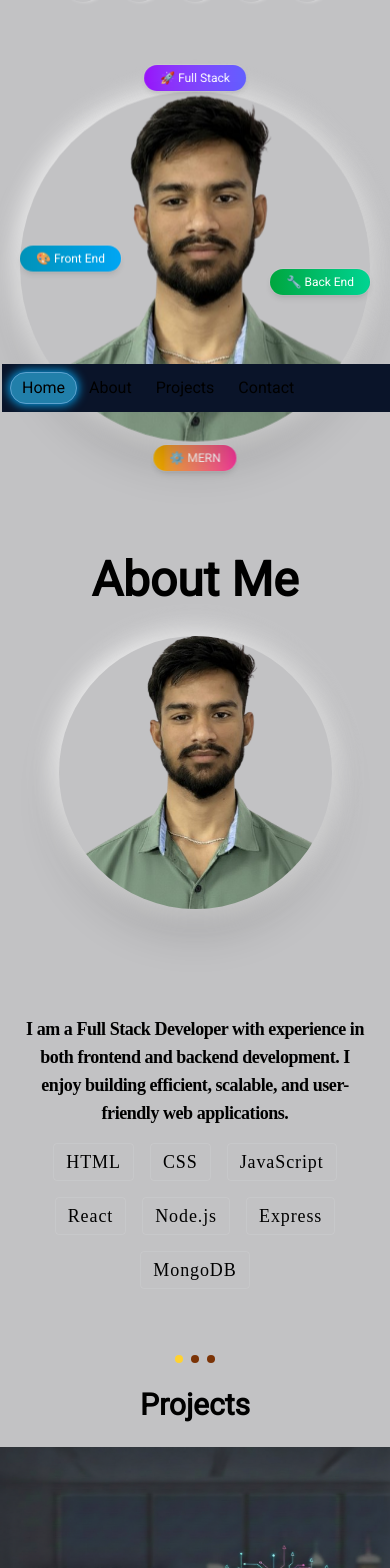
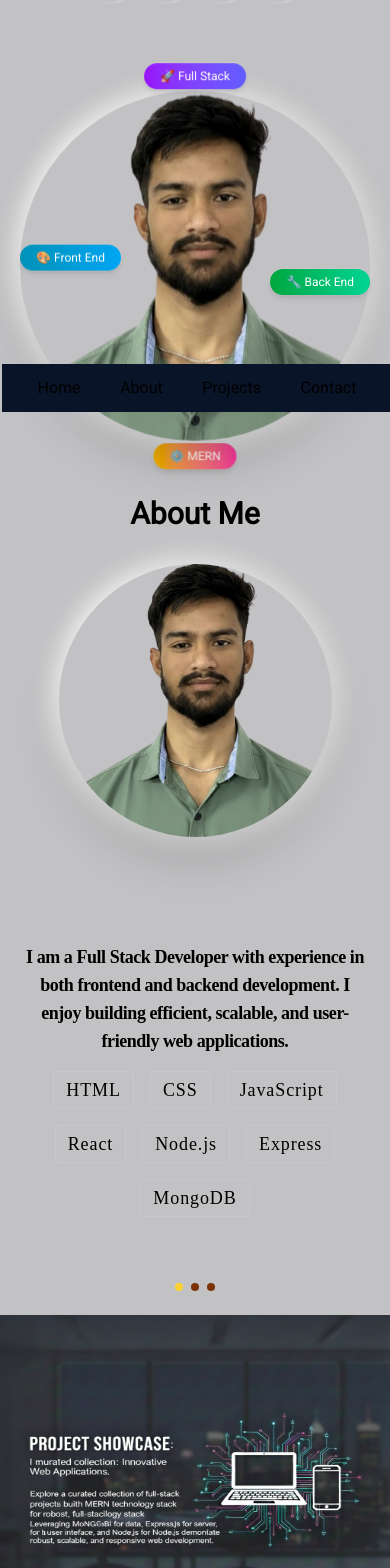
Before and after one commit to BanothSujith/Protfolio, a React (Vite) app: page / in a window 390 px wide. Shown: the part 432-2000 px from the top of the page. Built offline with nearby package versions, Linux system fonts and the light colour scheme; a web font is replaced by a local one.

Commit message:
Refactor code structure and remove redundant code blocks for improved readability and maintainability

```diff
--- a/index.html
+++ b/index.html
@@ -2,6 +2,20 @@
 <html lang="en">
   <head>
     <meta charset="UTF-8" />
+    <!-- Essential SEO Meta Tags -->
+    <title>Banoth Sujith | Full-Stack Developer & Frontend Engineer</title>
+
+    <meta name="description"
+      content="Portfolio of Banoth Sujith — Full-Stack Developer and Frontend Engineer skilled in React, Node.js, JavaScript, and modern web development. View my projects, skills, and resume." />
+
+    <meta name="keywords"
+      content="Banoth Sujith, Sujith Developer, Full Stack Developer, Frontend Developer, React Developer, JavaScript Developer, Web Developer Portfolio, Banoth" />
+
+    <meta name="author" content="Banoth Sujith" />
+
+    <!-- Recommended for SEO -->
+    <link rel="canonical" href="https://banothsujith.vercel.app" />
+    <meta name="robots" content="index, follow" />
     <link rel="icon" type="image/svg+xml" href="/fav.svg" />
 
     <meta name="viewport" content="width=device-width, initial-scale=1.0" />
--- a/src/Hooks/IsInView.jsx
+++ b/src/Hooks/IsInView.jsx
@@ -1,6 +1,6 @@
 import { useEffect, useRef, useState } from "react";
 import { useDispatch, useSelector } from "react-redux";
-import { setIsNavclickcked } from "../Redux/slice";
+import { setIsNavclickcked, setCurrentPath } from "../Redux/slice";
 
 export default function useInView(threshold = 0.4, margin = "0px") {
   const ref = useRef(null);
@@ -31,7 +31,7 @@ export default function useInView(threshold = 0.4, margin = "0px") {
       //   behavior: "smooth",
       // });
       pageView.current.scrollIntoView({ behavior: "smooth" });
-
+     pageView.current.id && dispatch(setCurrentPath(pageView.current.id));
     }
   } else {
    const timer = setTimeout(() => {
--- a/src/Hooks/IspageInView.jsx
+++ /dev/null
@@ -1,13 +0,0 @@
-import { useEffect } from "react";
-
-function IspageInView( ispageVisible = false ) {
-
-    useEffect(() => {
-        if (ispageVisible) {
-            window.scrollTo({ top: 0, behavior: "smooth" });
-        }
-
-    }, [ispageVisible]);
-}
-
-export default IspageInView
--- a/src/Navbar/index.jsx
+++ b/src/Navbar/index.jsx
@@ -1,9 +1,8 @@
 // import { NavLink, useLocation } from "react-router";
 import { motion } from "framer-motion";
 import "../index.css";
-import { useDispatch, useSelector } from "react-redux";
-import { setIsNavclickcked } from "../Redux/slice";
-import { useState } from "react";
+import { useDispatch,useSelector } from "react-redux";
+import { setCurrentPath, setIsNavclickcked } from "../Redux/slice";
 function index() {
   const navLinks = [
     { path: "/", label: "Home" },
@@ -12,13 +11,12 @@ function index() {
     { path: "/contact", label: "Contact" },
   ];
   // const location = useLocation();
-  const [location, setLocation] = useState("home");
-  const navcliked = useSelector((state) => state.storeSlice.isNavclickcked);
+  const locationRedux = useSelector((state) => state.storeSlice.currentPath);
+
   const dispatch = useDispatch();
   const handleclick = (e, path) => {
-    setLocation(path.label.toLowerCase());
+    dispatch(setCurrentPath(path.label.toLowerCase()));
    dispatch(setIsNavclickcked(true));
-     console.log(navcliked);
      e.preventDefault();
      document
        .getElementById(path.label.toLowerCase())
@@ -40,11 +38,11 @@ function index() {
       </div>
       {/* mobile navbar */}
       <nav
-        className=" md:hidden  fixed bottom-0 p-2 overflow-auto w-full scrollbar bg-[#0a1429]
+        className=" md:hidden  fixed bottom-0 p-2 overflow-auto w-full scrollbar bg-[#0a1429] flex justify-evenly items-center
        "
       >
         {navLinks.map((link) => {
-          const isActive = location == link.label.toLowerCase();
+          const isActive = locationRedux == link.label.toLowerCase();
 
           return (
             <button
@@ -72,7 +70,7 @@ function index() {
        "
       >
         {navLinks.map((link) => {
-          const isActive = location == link.label.toLowerCase();
+          const isActive = locationRedux == link.label.toLowerCase();
 
           return (
             <button
--- a/src/Redux/slice.js
+++ b/src/Redux/slice.js
@@ -1,21 +1,24 @@
 import { createSlice } from '@reduxjs/toolkit';
 
 const theme = window.matchMedia && window.matchMedia('(prefers-color-scheme: dark)').matches ? 'dark' : 'light';
-console.log("Preferred theme:", theme);
 const storeSlice = createSlice({
     name:'portfolio',
     initialState:{
         isNavclickcked:false,
         themeType:theme,
+        currentPath:'home',
     },
     reducers:{
         setIsNavclickcked:(state,action)=>{
             state.isNavclickcked=action.payload;
-        }
+        },
+        setCurrentPath:(state,action)=>{
+            state.currentPath=action.payload;
+        },
     }
 })
 
 
-export const {setIsNavclickcked}=storeSlice.actions;
+export const {setIsNavclickcked,setCurrentPath}=storeSlice.actions;
 
 export default storeSlice.reducer;
--- a/src/components/SocialMediaLinks.jsx
+++ b/src/components/SocialMediaLinks.jsx
@@ -32,11 +32,6 @@ const social = [
        lable: "WhatsApp Chat",
        icon: IoLogoWhatsapp,
        to: "https://wa.me/+917995037426?text=Hi, Just went through your portfolio and would like to connect with you.",
-     },
-     {
-       lable: "GitHub",
-       icon: FaGithub,
-       to: "https://www.linkedin.com/in/banothsujith/",
      },
    ];
 function SocialMediaLinks({isVisible = false, page="home"}) {
--- a/src/pages/About.jsx
+++ b/src/pages/About.jsx
@@ -145,14 +145,14 @@ const variants = {
   return (
     <div
       ref={pageView}
-      id='about'
-      className=" w-full  bg-surface  text-text text-center  pt-15 md:px-12   flex justify-between items-center flex-col gap-8 h-fit md:h-screen pb-6 md:pb-0 "
+      id="about"
+      className=" w-full  bg-surface  text-text text-center  md:pt-15 md:px-12   flex justify-between items-center flex-col gap-8 h-fit md:h-screen pb-6 md:pb-0 "
     >
       <h1
-        className={`text-5xl font-bold transition-all duration-700 lg:duration-1000 ease-linear ${
+        className={`text-3xl md:text-5xl font-bold transition-all duration-700 lg:duration-1000 ease-linear ${
           isVisible
             ? "opacity-100 translate-y-0 "
-            : "opacity-20  translate-y-100"
+            : "opacity-0  translate-y-100"
         } `}
       >
         About Me
--- a/src/pages/Home.jsx
+++ b/src/pages/Home.jsx
@@ -3,6 +3,8 @@ import React, { useState } from "react";
 import useInView from "../Hooks/IsInView.jsx";
 import SocialMediaLinks from "../components/SocialMediaLinks.jsx";
 import profile from "../assets/sujith.png";
+import { useDispatch } from "react-redux";
+import {setIsNavclickcked} from "../Redux/slice.js"
 function Home() {
   const Data = [
      {
@@ -28,9 +30,21 @@ function Home() {
    ];
    const role = ["Front End", "Full Stack"];
    const buttons = ["Projects", "Resume"];
-
+   const dispatch = useDispatch();
    const [data, setdata] = useState(Data);
    const [ref, isVisible, pageView] = useInView();
+   const hanldleClick = (btn) =>{
+      if (btn === "Projects") {
+        dispatch(setIsNavclickcked(true));
+        document.getElementById("projects").scrollIntoView({ behavior: "smooth" });
+      }
+      else if (btn === "Resume") {
+        window.open(
+          "/Resume/Sujith_Resume.pdf",
+          "_blank"
+        );
+      }
+   }
    return (
      <div
        ref={(ele) => {
@@ -115,7 +129,7 @@ function Home() {
          >
            {buttons.map((btn, i) => (
              <button
-               onClick={() => hanldleClick("Resume")}
+               onClick={() => hanldleClick(btn)}
                key={i}
                className="group grow-1 md:grow-0  shrink-0 text-border  hover:animate-buttonanimi rounded-xl px-4 py-1 md:px-[4%] md:py-[1%]   overflow-hidden  font-medium  relative z-10  md:text-xl cursor-pointer bg-btnbg"
              >
--- a/src/pages/Projects2.jsx
+++ b/src/pages/Projects2.jsx
@@ -274,10 +274,10 @@ function Projects2() {
         pageView.current = ele;
       }}
       id="projects"
-      className="h-fit md:h-screen w-full text-text flex flex-col justify-center items-center gap-6 lg:gap-12 lg:pt-18 overflow-hidden "
+      className="h-fit md:h-screen w-full text-text flex flex-col justify-center items-center gap-6  lg:pt-18 overflow-hidden "
     >
       <h1
-        className={`text-3xl md:text-5xl font-bold transition-all duration-700 lg:duration- ease-linear md:hidden lg:block ${
+        className={`text-3xl md:text-5xl font-bold transition-all duration-700 lg:duration- ease-linear hidden lg:block ${
           isVisible
             ? "opacity-100 translate-y-0 "
             : "opacity-0  translate-y-100"
```
Also changed, not shown: 1 other file (tests, documents, lock files or other folders).
